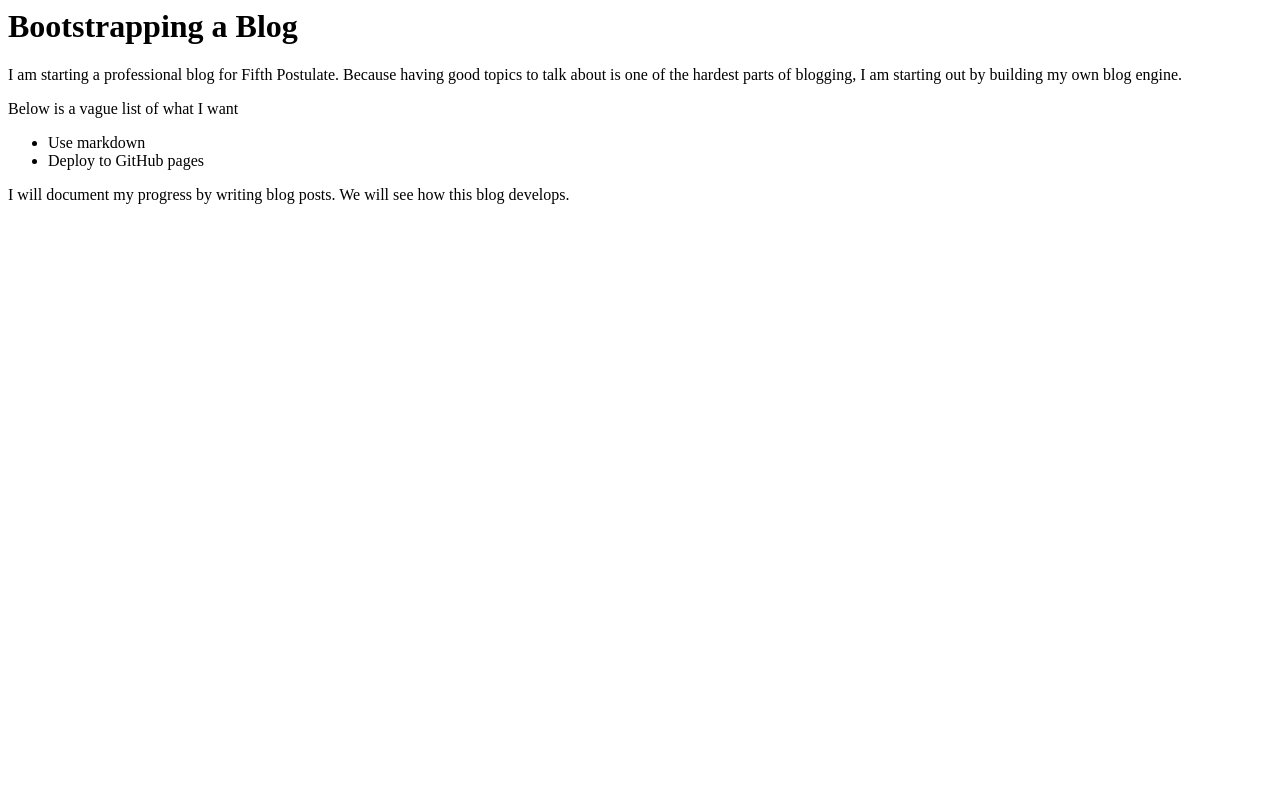
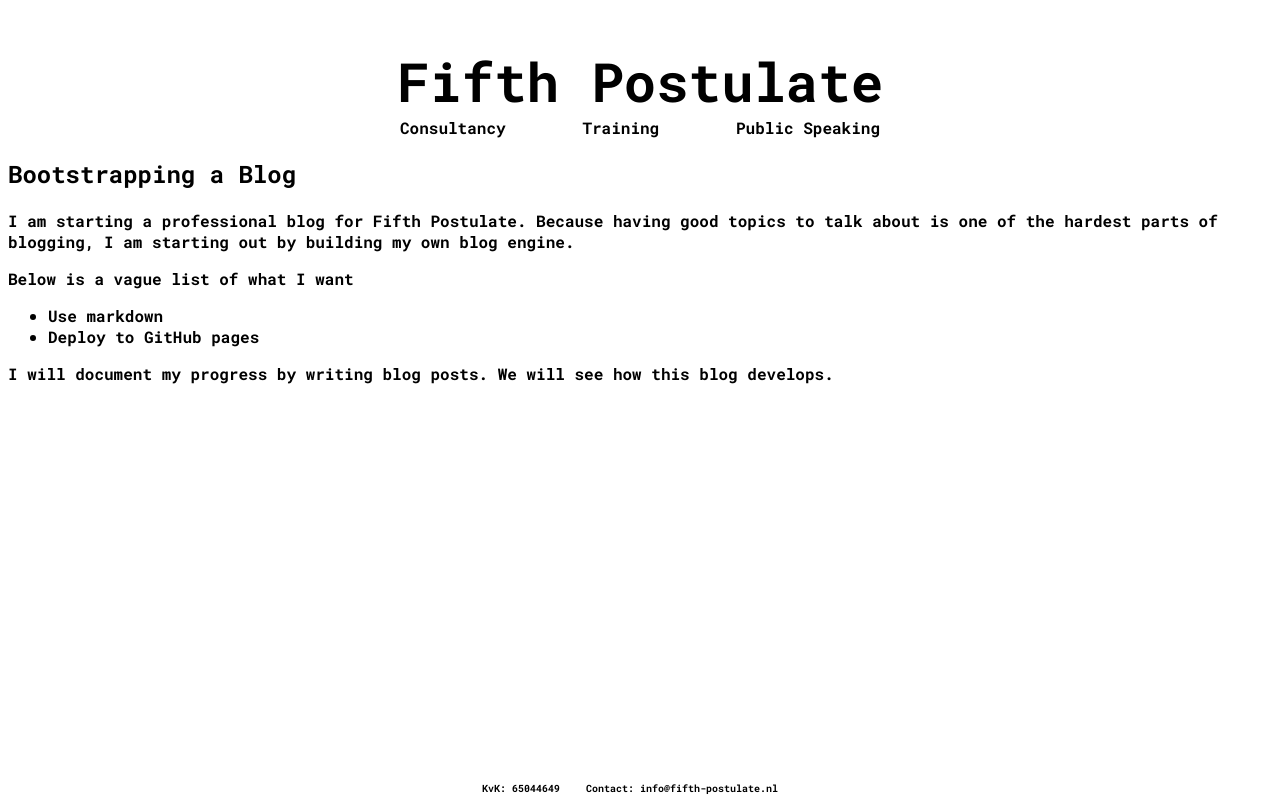
Before and after one commit to fifth-postulate/blog, a plain HTML site: page 2016-01-15.Bootstrap.html in a window 1280 px wide. Drawn offline with Linux system fonts and the light colour scheme.

Commit message:
rebuild pages at c598b73

```diff
--- a/2016-01-15.Bootstrap.html
+++ b/2016-01-15.Bootstrap.html
@@ -1,4 +1,29 @@
-<h1>Bootstrapping a Blog</h1>
+<!doctype html>
+<html>
+    <head>
+        <meta charset="utf-8"/>
+        <title>Fifth Postulate</title>
+        <link rel="stylesheet" href="css/fifth-postulate.css">
+    </head>
+    <body>
+        <section class="header">
+            <h1>Fifth Postulate</h1>
+            <ul>
+                <li>Consultancy</li>
+                <li>Training</li>
+                <li>Public Speaking</li>
+            </ul>
+        </section>
+        <section class="footer">
+            <dl>
+                <dt>KvK</dt>
+                <dd>65044649</dd>
+                <dt>Contact</dt>
+                <dd>info@fifth-postulate.nl</dd>
+            </dl>
+        </section>
+        <section class="content">
+            <h1>Bootstrapping a Blog</h1>
 
 <p>I am starting a professional blog for Fifth Postulate. Because having good
 topics to talk about is one of the hardest parts of blogging, I am starting out
@@ -10,3 +35,6 @@
 
 <p>I will document my progress by writing blog posts. We will see how this blog
 develops.</p>
+        </section>
+    </body>
+</html>
--- /dev/null
+++ b/css/fifth-postulate.css
@@ -0,0 +1,56 @@
+@import url(https://fonts.googleapis.com/css?family=Roboto+Mono:700);
+
+body {
+    font-family: 'Roboto Mono';
+}
+
+.header h1 {
+    font-size: 54px;
+    text-align: center;
+    margin-bottom: 0;
+}
+
+.header ul {
+    display: flex;
+    flex-direction: row;
+    justify-content: space-between;
+    padding: 0;
+    max-width: 480px;
+    margin-top: 0;
+    margin-left: auto;
+    margin-right: auto;
+}
+
+.header li {
+    display: inline-block;
+}
+
+.footer {
+    font-size: 10px;
+    position:absolute;
+    bottom: 0;
+    left: 50%;
+    transform: translateX(-50%);
+}
+
+.footer dl {
+    display: block;
+    max-width: 480px;
+    margin-top: 0;
+    margin-bottom: 1ex;
+    margin-left: auto;
+    margin-right: auto;
+}
+
+.footer dt::after {
+    content: ":";
+}
+
+.footer dt, .footer dd {
+    display: inline;
+}
+
+.footer dd {
+    margin-left: 0;
+    margin-right: 2em;
+}
```
Also changed, not shown: 2016-01-16.Deployment.html (+29 -1 lines), 2016-01-17.Index.html (+29 -1 lines), 2016-01-18.Templating.html (+29 -1 lines), index.html (+29 -1 lines).
